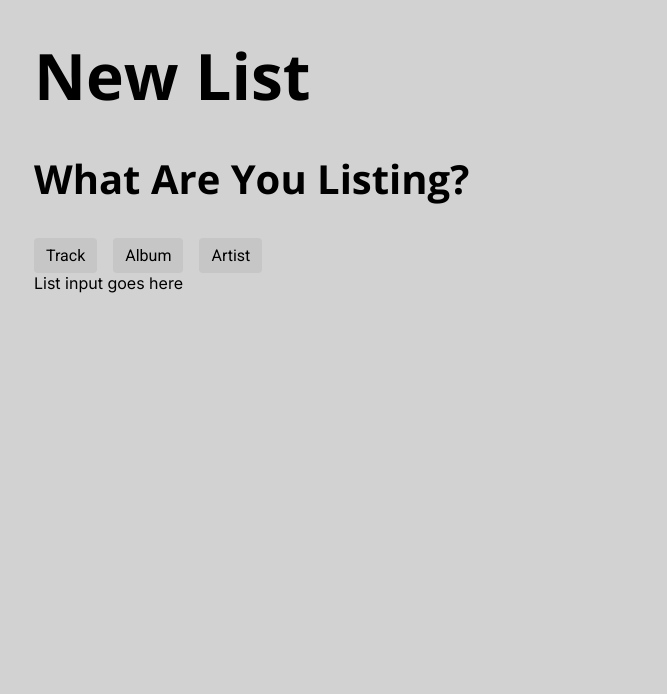
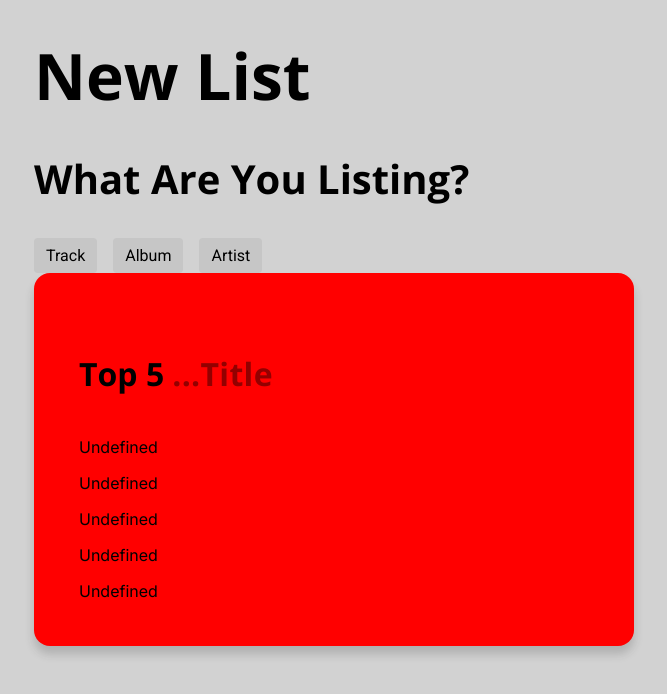
Before and after one commit to liamcr/on-the-record, a Next.js app: page /new/list in a window 1280 px wide. Both pictures are taken after a click on the element "Album". Shown: the top 694 px of the page, without its empty margins (306-973 px from the left). Built offline with nearby package versions, Linux system fonts and the light colour scheme.

Commit message:
Add initial top five input

```diff
--- a/app/new/list/page.tsx
+++ b/app/new/list/page.tsx
@@ -15,6 +15,7 @@ import Body from "@/components/Body/Body";
 import LoadingIcon from "@/components/LoadingIcon/LoadingIcon";
 import { APIWrapper } from "@/common/apiWrapper";
 import { StreamingService } from "@/common/streamingServiceFns";
+import EditableTopFive from "@/components/EditableTopFive/EditableTopFive";
 
 const nameToEntityType = {
   Track: EntityType.Track,
@@ -25,7 +26,6 @@ const nameToEntityType = {
 const EntityTypeToName = ["Track", "Album", "Artist"];
 
 export default function NewReview() {
-  const [searchEnabled, setSearchEnabled] = useState(false);
   const [selectedType, setSelectedType] = useState<EntityType | undefined>();
   const [userColour, setUserColour] = useState("#888");
   const [isLoading, setIsLoading] = useState(false);
@@ -83,15 +83,13 @@ export default function NewReview() {
               : EntityTypeToName[selectedType]
           }
         />
-        {selectedType !== undefined && <div>List input goes here</div>}
-        <Search
-          enabled={searchEnabled}
-          onSelect={(selectedEntity) => {
-            setSearchEnabled(false);
-          }}
-          type={selectedType !== undefined ? selectedType : EntityType.Album}
-          onClose={() => setSearchEnabled(false)}
-        />
+        {selectedType !== undefined && (
+          <EditableTopFive
+            colour="#ff0000"
+            type={selectedType}
+            onChange={() => {}}
+          />
+        )}
       </div>
       {isLoading && (
         <div className={styles.loadingOverlay}>
--- a/common/types.ts
+++ b/common/types.ts
@@ -116,7 +116,7 @@ export interface Review {
 /**
  * Represents an element in a top 5 list
  */
-interface ListElement {
+export interface ListElement {
   /**
    * Image src of the list element
    */
--- /dev/null
+++ b/components/EditableTopFive/EditableTopFive.module.css
@@ -0,0 +1,51 @@
+.listContainer {
+  border-radius: 16px;
+  position: relative;
+  padding: 7.5%;
+  padding-top: calc(7.5% + 1rem);
+  box-shadow: 0px 8px 10px 0px rgba(40, 40, 40, 0.2);
+}
+
+.titleHeader {
+  display: flex;
+  flex-direction: row;
+  align-items: center;
+  margin-bottom: 1.5rem;
+}
+
+.titleInputContainer {
+  flex: 1;
+}
+
+.listTitle {
+  color: #000;
+}
+
+.listElement {
+  display: flex;
+  flex-direction: row;
+  align-items: center;
+  margin-top: 1rem;
+}
+
+.listElementIndex {
+  color: #000;
+}
+
+.listElementImageContainer {
+  height: 4rem;
+  aspect-ratio: 1;
+  position: relative;
+  margin-inline: 1rem;
+}
+
+.listElementImage {
+  border-radius: 10%;
+}
+
+.listElementName {
+  color: #000;
+  text-overflow: ellipsis;
+  overflow-x: hidden;
+  white-space: nowrap;
+}
--- /dev/null
+++ b/components/EditableTopFive/EditableTopFive.tsx
@@ -0,0 +1,113 @@
+import { EntityType, ListElement, TopFiveList } from "../../common/types";
+import React, { useState } from "react";
+
+import styles from "./EditableTopFive.module.css";
+import Image from "next/image";
+import Heading from "../Heading/Heading";
+import TextField from "../TextField/TextField";
+import Search from "../Search/Search";
+
+interface EditableTopFiveProps {
+  type: EntityType;
+  colour: string;
+  /**
+   * Callback to run whenever there is a change to the list
+   * @param arg0 The title of the list
+   * @param arg1 The list of elements
+   * @returns
+   */
+  onChange: (arg0: string, arg1: ListElement[]) => void;
+}
+
+const EditableTopFive: React.FC<EditableTopFiveProps> = ({
+  type,
+  colour,
+  onChange,
+}) => {
+  const [list, setList] = useState<any[]>([
+    undefined,
+    undefined,
+    undefined,
+    undefined,
+    undefined,
+  ]);
+  const [selectedIndex, setSelectedIndex] = useState(0);
+  const [searchEnabled, setSearchEnabled] = useState(false);
+  const [title, setTitle] = useState("");
+
+  const onTitleChange = (e: React.ChangeEvent<HTMLInputElement>) => {
+    setTitle(e.target.value);
+  };
+
+  return (
+    <div className={styles.listContainer} style={{ backgroundColor: colour }}>
+      <div className={styles.titleHeader} aria-autocomplete="none">
+        <Heading component="h3" content="Top 5" className={styles.listTitle} />
+        <div className={styles.titleInputContainer}>
+          <TextField
+            colour="#000"
+            isTopFive={true}
+            value={title}
+            onChange={onTitleChange}
+            variant="outlined"
+            placeholder="...Title"
+            id="list-title"
+            defaultValue="Hello world"
+          />
+        </div>
+      </div>
+      {[0, 1, 2, 3, 4].map((i) => (
+        <div
+          key={i}
+          className={styles.listElement}
+          onClick={() => {
+            setSelectedIndex(i);
+            setSearchEnabled(true);
+          }}
+        >
+          {list[i] === undefined && <div>Undefined</div>}
+          {list[i] !== undefined && (
+            <div>
+              <Heading
+                component="h4"
+                content={`${i + 1}.`}
+                className={styles.listElementIndex}
+              />
+              <div className={styles.listElementImageContainer}>
+                <Image
+                  src={list[i].src}
+                  alt={list[i].name}
+                  fill
+                  className={styles.listElementImage}
+                />
+              </div>
+              <Heading
+                component="h4"
+                content={list[i].name}
+                className={styles.listElementName}
+              />
+            </div>
+          )}
+        </div>
+      ))}
+      <Search
+        enabled={searchEnabled}
+        onSelect={(selectedEntity) => {
+          setList((prevList) => {
+            prevList[selectedIndex] = {
+              name: selectedEntity.title,
+              src: selectedEntity.imageSrc,
+            };
+
+            return prevList;
+          });
+          setSearchEnabled(false);
+        }}
+        type={type !== undefined ? type : EntityType.Album}
+        onClose={() => setSearchEnabled(false)}
+      />
+    </div>
+  );
+};
+
+export default EditableTopFive;
--- a/components/TextField/TextField.tsx
+++ b/components/TextField/TextField.tsx
@@ -2,15 +2,18 @@ import React from "react";
 import MuiTextField from "@mui/material/TextField";
 import { outlinedInputClasses } from "@mui/material/OutlinedInput";
 import { ThemeProvider, createTheme } from "@mui/material";
+import { header } from "@/common/fonts";
 
-const customTheme = (colour: string) =>
+const customTheme = (colour: string, isTopFive: boolean) =>
   createTheme({
     components: {
       MuiTextField: {
         styleOverrides: {
           root: {
-            "--TextField-brandBorderColor": "#888888",
-            "--TextField-brandBorderHoverColor": "#B2BAC2",
+            "--TextField-brandBorderColor": isTopFive ? "#333333" : "#888888",
+            "--TextField-brandBorderHoverColor": isTopFive
+              ? "#555555"
+              : "#B2BAC2",
             "--TextField-brandBorderFocusedColor": colour,
             "& label.Mui-focused": {
               color: "var(--TextField-brandBorderFocusedColor)",
@@ -19,7 +22,9 @@ const customTheme = (colour: string) =>
               color: "var(--TextField-brandBorderColor)",
             },
             "& .MuiInputBase-root": {
-              color: "rgb(var(--foreground-rgb))",
+              color: isTopFive ? "#000" : "rgb(var(--foreground-rgb))",
+              fontWeight: isTopFive ? "bold" : "normal",
+              fontSize: isTopFive ? "2rem" : "inherit",
             },
           },
         },
@@ -47,6 +52,21 @@ const customTheme = (colour: string) =>
           },
         },
       },
+      MuiOutlinedInput: {
+        styleOverrides: {
+          root: {
+            border: 0,
+            lineHeight: 1,
+            "& fieldset": {
+              border: 0,
+            },
+            "& input": {
+              paddingLeft: isTopFive ? "0.5rem" : "",
+            },
+            ...header.style,
+          },
+        },
+      },
       MuiInput: {
         styleOverrides: {
           root: {
@@ -66,10 +86,10 @@ const customTheme = (colour: string) =>
     },
   });
 
-const TextField = ({ colour = "gray", ...rest }) => {
+const TextField = ({ colour = "gray", isTopFive = false, ...rest }) => {
   return (
-    <ThemeProvider theme={customTheme(colour)}>
-      <MuiTextField {...rest} inputProps={{ "aria-autocomplete": "none" }} />
+    <ThemeProvider theme={customTheme(colour, isTopFive)}>
+      <MuiTextField {...rest} />
     </ThemeProvider>
   );
 };
```
